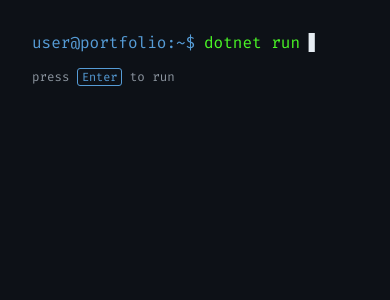
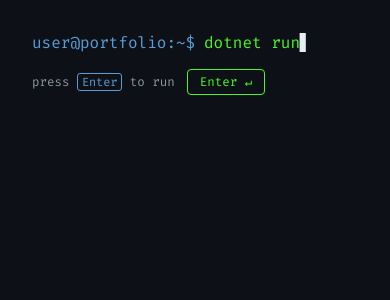
Before and after one commit to CodeOverGeo/Website, an Angular app: page / in a window 390 px wide. Shown: the top 300 px of the page. Built offline with nearby package versions, Linux system fonts and the light colour scheme.

Commit message:
feat(boot): add mobile-friendly Enter button and editable command input

```diff
--- a/src/app/pages/boot-sequence/boot-sequence.component.html
+++ b/src/app/pages/boot-sequence/boot-sequence.component.html
@@ -1,14 +1,26 @@
 <section class="boot mono" [class.fade-out]="isFadingOut()">
   <div class="prompt-line">
     <span class="prompt">user@portfolio:~$</span>
-    <span class="typed">{{ typedCommand() }}</span>
-    @if (showCursor()) {
-    <span class="cursor">▋</span>
-    }
+    <span class="typed-wrapper" (click)="focusInput()">
+      <span class="typed">{{ typedCommand() }}</span>
+      @if (showCursor()) {
+      <span class="cursor">▋</span>
+      }
+      @if (awaitingInput()) {
+      <input #commandInput class="command-input" type="text" [value]="typedCommand()" maxlength="12" autocomplete="off"
+        autocorrect="off" autocapitalize="off" spellcheck="false" (input)="onInputChange($event)"
+        (keydown.enter)="onEnterPressed()" />
+      }
+    </span>
   </div>
 
   @if (awaitingInput()) {
-  <p class="hint">press <span class="hint-key">Enter</span> to run</p>
+  <div class="hint-row">
+    <p class="hint">press <span class="hint-key">Enter</span> to run</p>
+    <button class="enter-btn" (click)="onEnterPressed()" aria-label="Run command">
+      Enter ↵
+    </button>
+  </div>
   }
 
   <div class="output">
--- a/src/app/pages/boot-sequence/boot-sequence.component.scss
+++ b/src/app/pages/boot-sequence/boot-sequence.component.scss
@@ -15,20 +15,50 @@
   color: var(--accent-blue);
 }
 
+.typed-wrapper {
+  position: relative;
+  display: inline-flex;
+  align-items: center;
+  cursor: text;
+}
+
 .typed {
   color: var(--accent-green);
+}
+
+.command-input {
+  position: absolute;
+  inset: 0;
+  width: 100%;
+  height: 100%;
+  background: transparent;
+  border: none;
+  outline: none;
+  color: transparent;
+  caret-color: transparent;
+  font: inherit;
+  padding: 0;
+  margin: 0;
+  z-index: 1;
 }
 
 .cursor {
   animation: blink 1s infinite;
 }
 
+.hint-row {
+  display: flex;
+  align-items: center;
+  gap: 0.75rem;
+  margin-bottom: 1.5rem;
+  opacity: 0;
+  animation: fadeIn 300ms ease 200ms forwards;
+}
+
 .hint {
   font-size: 0.78rem;
   color: var(--text-secondary, #8B949E);
-  margin-bottom: 1.5rem;
-  opacity: 0;
-  animation: fadeIn 300ms ease 200ms forwards;
+  margin: 0;
 }
 
 .hint-key {
@@ -37,6 +67,25 @@
   border-radius: 3px;
   padding: 0 4px;
   font-size: 0.74rem;
+}
+
+.enter-btn {
+  font-family: inherit;
+  font-size: 0.78rem;
+  color: var(--accent-green);
+  background: transparent;
+  border: 1px solid var(--accent-green);
+  border-radius: 4px;
+  padding: 0.25rem 0.75rem;
+  cursor: pointer;
+  transition: background 200ms ease, color 200ms ease;
+  white-space: nowrap;
+
+  &:hover,
+  &:active {
+    background: var(--accent-green);
+    color: var(--bg-primary);
+  }
 }
 
 .output {
--- a/src/app/pages/boot-sequence/boot-sequence.component.ts
+++ b/src/app/pages/boot-sequence/boot-sequence.component.ts
@@ -1,4 +1,4 @@
-import { ChangeDetectionStrategy, Component, inject, OnDestroy, signal } from '@angular/core';
+import { ChangeDetectionStrategy, Component, ElementRef, inject, OnDestroy, signal, ViewChild } from '@angular/core';
 import { Router } from '@angular/router';
 import { concatMap, delay, from, interval, of, Subscription, take } from 'rxjs';
 import { PortfolioDataService } from '../../services/portfolio-data.service';
@@ -8,6 +8,7 @@
 
 const VALID_COMMANDS = ['dotnet run', 'dotnet test'] as const;
 const MAX_LEN = 12;
+
 const CHAR_DELAY_MS = 80;
 const CORRECT_CHAR_MS = 65;
 const BOOT_LINE_BASE_MS = 500;
@@ -28,12 +29,15 @@
   private readonly router = inject(Router);
   private readonly dataService = inject(PortfolioDataService);
 
+  @ViewChild('commandInput') private commandInput?: ElementRef<HTMLInputElement>;
+
   readonly typedCommand = signal('');
   readonly lines = signal<TerminalLine[]>([]);
   readonly showCursor = signal(true);
   readonly isFadingOut = signal(false);
   /** True only while waiting for the user to press Enter. */
   readonly awaitingInput = signal(false);
+
 
   private phase: Phase = 'typing-init';
   private sequenceSubscription?: Subscription;
@@ -52,20 +56,14 @@
     if (this.phase !== 'waiting') return;
 
     if (event.key === 'Enter') {
-      const cmd = this.typedCommand();
-      if (cmd === 'dotnet run') {
-        this.startBoot();
-      } else if (cmd === 'dotnet test') {
-        this.startTestSimulation();
-      } else {
-        this.correctAndBoot();
-      }
+      this.onEnterPressed();
       return;
     }
 
     if (event.key === 'Backspace') {
       event.preventDefault();
       this.typedCommand.update(c => c.slice(0, -1));
+      this.syncInput();
       return;
     }
 
@@ -75,12 +73,45 @@
     if (next.length > MAX_LEN) return;
 
     this.typedCommand.set(next);
+    this.syncInput();
 
     // If no longer a prefix of any valid command, immediately correct
     const stillValid = VALID_COMMANDS.some(cmd => cmd.startsWith(next));
     if (!stillValid) {
       this.correctAndBoot();
     }
+  }
+
+  /** Called by the Enter button or the input keydown.enter event. */
+  onEnterPressed(): void {
+    if (this.phase !== 'waiting') return;
+    const cmd = this.typedCommand();
+    if (cmd === 'dotnet run') {
+      this.startBoot();
+    } else if (cmd === 'dotnet test') {
+      this.startTestSimulation();
+    } else {
+      this.correctAndBoot();
+    }
+  }
+
+  /** Handles input from the hidden <input> (mobile keyboard). */
+  onInputChange(event: Event): void {
+    if (this.phase !== 'waiting') return;
+    const value = (event.target as HTMLInputElement).value;
+    if (value.length > MAX_LEN) return;
+
+    this.typedCommand.set(value);
+
+    const stillValid = VALID_COMMANDS.some(cmd => cmd.startsWith(value));
+    if (!stillValid) {
+      this.correctAndBoot();
+    }
+  }
+
+  /** Focus the hidden input to open the mobile keyboard. */
+  focusInput(): void {
+    this.commandInput?.nativeElement.focus();
   }
 
   // ─── Private ────────────────────────────────────────────────────────────────
@@ -186,4 +217,11 @@
     this.correctionTimers.forEach(clearTimeout);
     this.correctionTimers = [];
   }
+
+  /** Keep the hidden input value in sync with the signal. */
+  private syncInput(): void {
+    if (this.commandInput) {
+      this.commandInput.nativeElement.value = this.typedCommand();
+    }
+  }
 }
```
